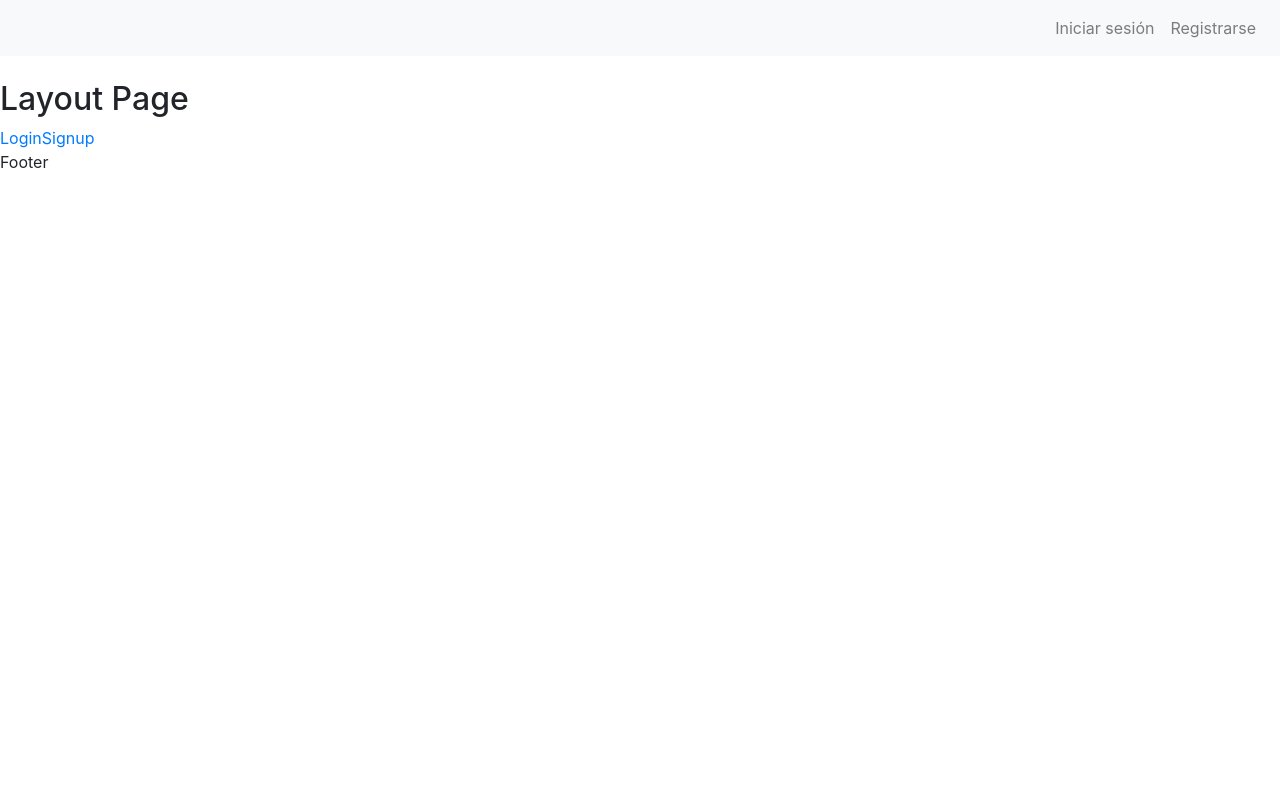
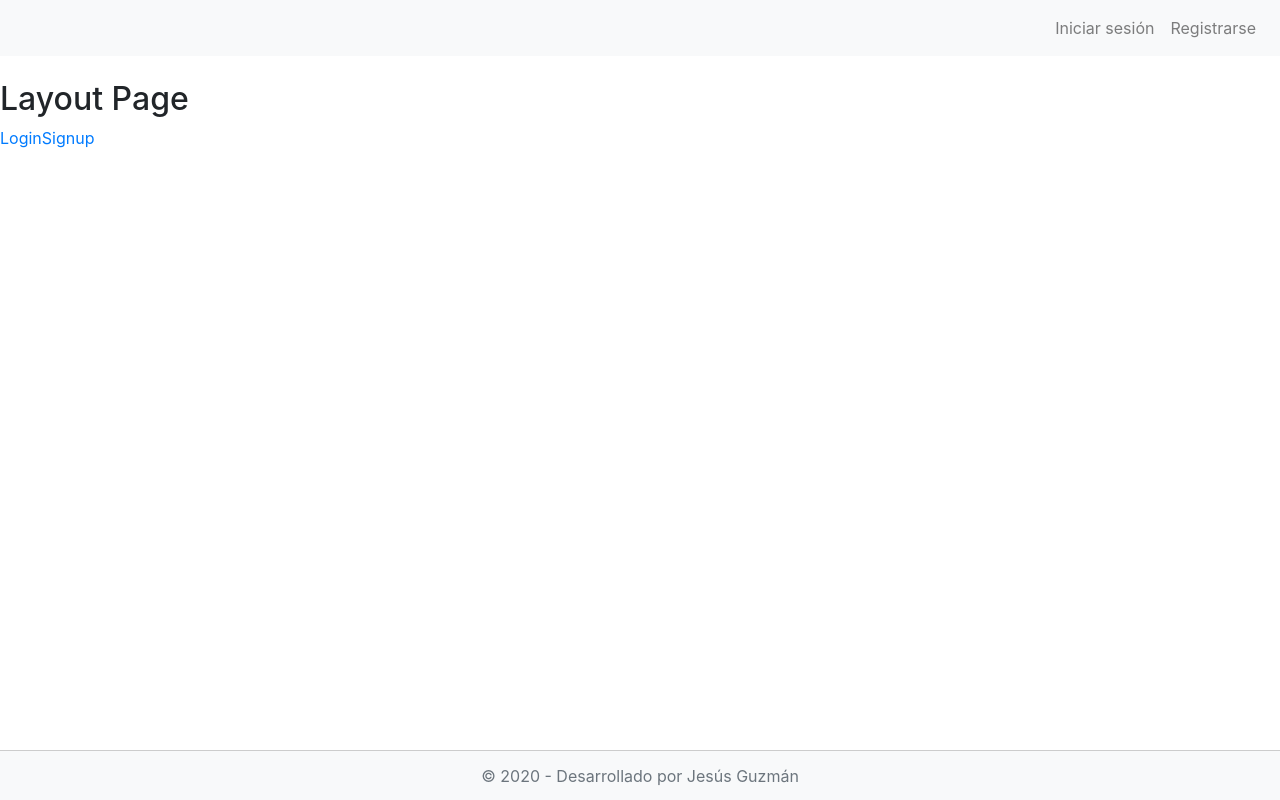
Before and after one commit to J3duardo/next-blog, a Next.js app in the folder frontend/: page / in a window 1280 px wide. Built offline with nearby package versions, Linux system fonts and the light colour scheme.

Commit message:
Frontend: Agregado footer

```diff
--- /dev/null
+++ b/frontend/components/Footer.jsx
@@ -0,0 +1,21 @@
+const footerStyle = {
+  position: "absolute",
+  display: "flex",
+  justifyContent: "center",
+  alignItems: "center",
+  width: "100%",
+  height: "50px",
+  padding: "0.5rem 1rem",
+  bottom: 0,
+  borderTop: "1px solid #ccc"
+}
+
+const Footer = () => {
+  return (
+    <div style={footerStyle} className="page-footer font-small bg-light">
+      <div className="footer-copyright text-muted">&copy; {new Date().getFullYear()} - Desarrollado por Jesús Guzmán</div>
+    </div>
+  );
+}
+
+export default Footer;
--- a/frontend/components/Layout.jsx
+++ b/frontend/components/Layout.jsx
@@ -1,12 +1,13 @@
 import Header from "./Header";
+import Footer from "./Footer";
 
 const Layout = (props) => {
   return (
-    <React.Fragment>
+    <div style={{position: "relative", minHeight:"100vh", paddingBottom: "calc(50px + 1rem)"}}>
       <Header />
         {props.children}
-      <p>Footer</p>
-    </React.Fragment>
+      <Footer />
+    </div>
   );
 }
 
```
